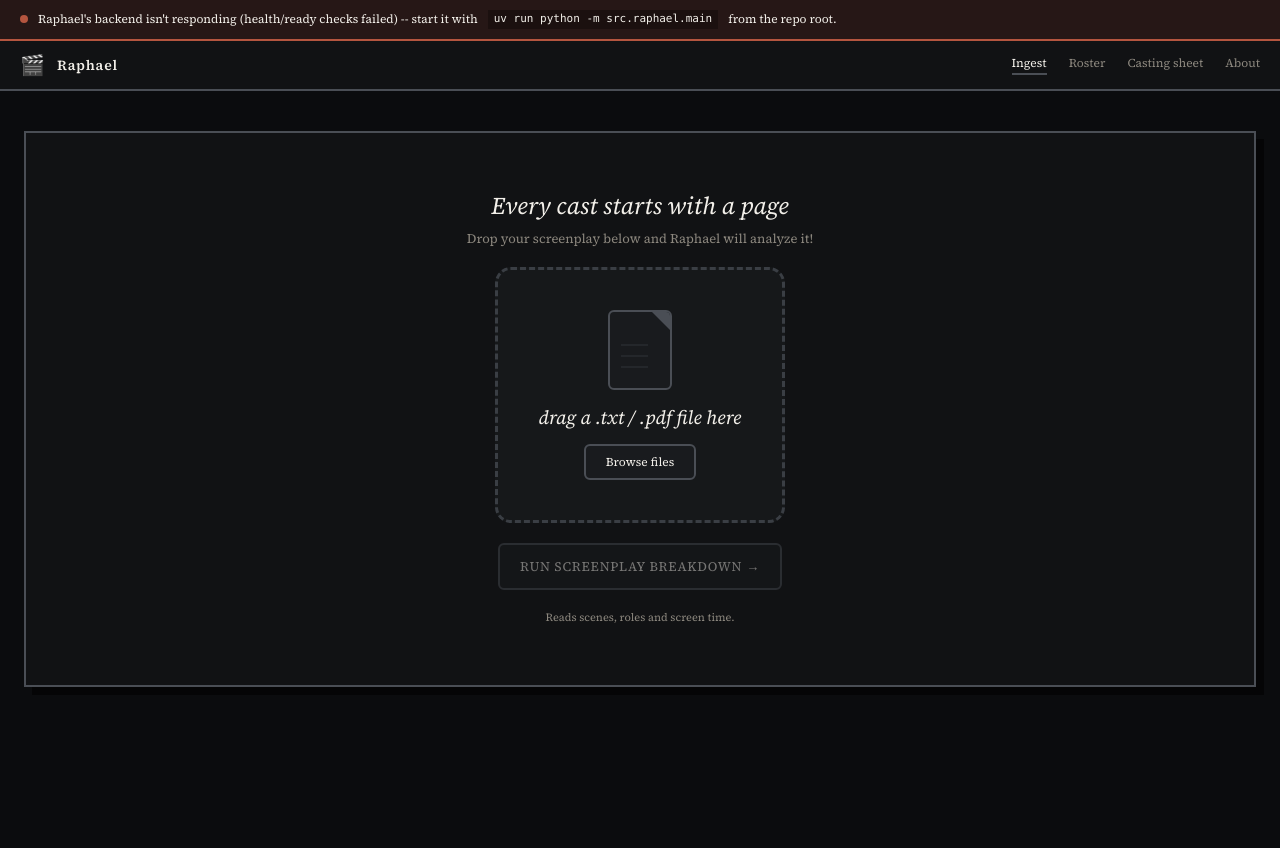
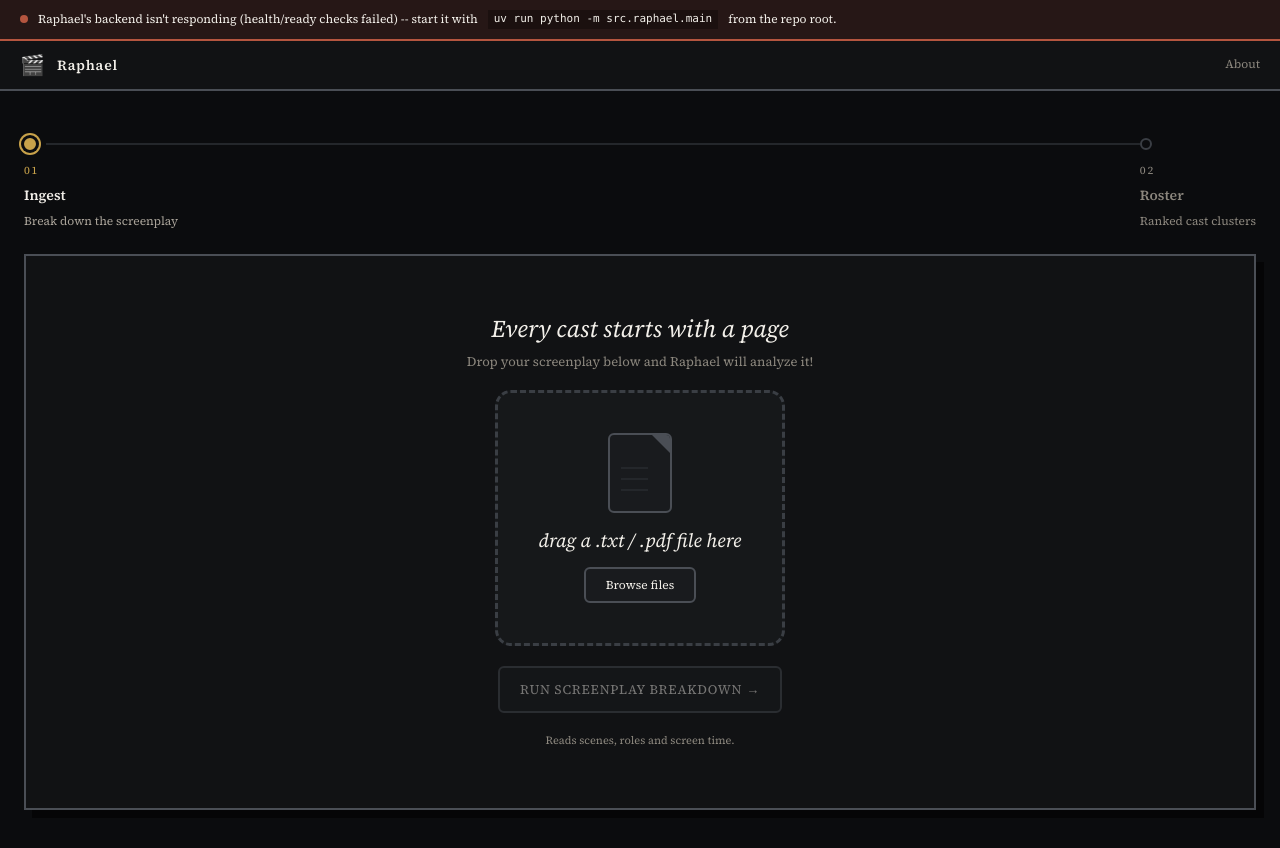
Before and after one commit to cskrishna9306/Raphael, a React (Vite) app in the folder frontend/: page / in a window 1280 px wide. Shown: the top 848 px of the page. Before the commit the page ends 800 px from the top, so only its background shows below. Built offline with nearby package versions, Linux system fonts and the light colour scheme; no server answers.

Commit message:
feat(frontend): Introduce a roadmap navbar. discard the ingest, roster tabs

```diff
--- a/frontend/src/App.tsx
+++ b/frontend/src/App.tsx
@@ -3,7 +3,6 @@ import { AppStateProvider } from "./state/AppStateContext"
 import { AppShell } from "./components/layout/AppShell"
 import { IngestPage } from "./pages/IngestPage"
 import { RosterPage } from "./pages/RosterPage"
-import { CastingSheetPage } from "./pages/CastingSheetPage"
 import { AboutPage } from "./pages/AboutPage"
 
 export default function App() {
@@ -14,7 +13,6 @@ export default function App() {
           <Routes>
             <Route path="/" element={<IngestPage />} />
             <Route path="/roster" element={<RosterPage />} />
-            <Route path="/casting-sheet" element={<CastingSheetPage />} />
             <Route path="/about" element={<AboutPage />} />
           </Routes>
         </AppShell>
--- a/frontend/src/components/layout/AppShell.module.css
+++ b/frontend/src/components/layout/AppShell.module.css
@@ -6,6 +6,9 @@
 
 .main {
   flex: 1;
+  display: flex;
+  flex-direction: column;
+  gap: 24px;
   max-width: 1280px;
   width: 100%;
   margin: 0 auto;
--- a/frontend/src/components/layout/AppShell.tsx
+++ b/frontend/src/components/layout/AppShell.tsx
@@ -1,6 +1,7 @@
 import type { ReactNode } from "react"
 import { useBackendStatus } from "../../hooks/useBackendStatus"
 import { NavBar } from "./NavBar"
+import { RoadmapStages } from "./RoadmapStages"
 import { StatusBanner } from "./StatusBanner"
 import styles from "./AppShell.module.css"
 
@@ -11,7 +12,10 @@ export function AppShell({ children }: { children: ReactNode }) {
     <div className={styles.shell}>
       <StatusBanner status={backendStatus} />
       <NavBar />
-      <main className={styles.main}>{children}</main>
+      <main className={styles.main}>
+        <RoadmapStages />
+        {children}
+      </main>
     </div>
   )
 }
--- a/frontend/src/components/layout/NavBar.tsx
+++ b/frontend/src/components/layout/NavBar.tsx
@@ -2,12 +2,7 @@ import { NavLink } from "react-router-dom"
 import { useAppState } from "../../state/AppStateContext"
 import styles from "./NavBar.module.css"
 
-const NAV_ITEMS = [
-  { to: "/", label: "Ingest", end: true },
-  { to: "/roster", label: "Roster" },
-  { to: "/casting-sheet", label: "Casting sheet" },
-  { to: "/about", label: "About" },
-]
+const NAV_ITEMS = [{ to: "/about", label: "About" }]
 
 export function NavBar() {
   const { screenplay } = useAppState()
@@ -26,7 +21,6 @@ export function NavBar() {
           <NavLink
             key={item.to}
             to={item.to}
-            end={item.end}
             className={({ isActive }) => (isActive ? styles.linkActive : styles.link)}
           >
             {item.label}
--- /dev/null
+++ b/frontend/src/components/layout/RoadmapStages.module.css
@@ -0,0 +1,124 @@
+.roadmap {
+  display: grid;
+  grid-template-columns: 1fr auto;
+  list-style: none;
+  margin: 0;
+  padding: 6px 0 0;
+}
+
+.stage {
+  min-width: 0;
+}
+
+.stageInner {
+  display: flex;
+  flex-direction: column;
+  gap: 7px;
+  text-decoration: none;
+  color: inherit;
+}
+
+.track {
+  display: flex;
+  align-items: center;
+  height: 14px;
+  margin-bottom: 5px;
+}
+
+/* Connector rule running right from this stage's node to the next one. */
+.track::after {
+  content: "";
+  flex: 1;
+  height: 2px;
+  background: var(--color-track);
+}
+
+.stage:last-child .track::after {
+  display: none;
+}
+
+.stageAdvanced .track::after {
+  background: var(--color-accent);
+}
+
+.node,
+.nodeReached {
+  width: 12px;
+  height: 12px;
+  flex: none;
+  border-radius: 999px;
+  border: 2px solid var(--color-border-soft);
+  background: var(--color-bg);
+  margin-right: 10px;
+}
+
+.nodeReached {
+  border-color: var(--color-accent);
+  background: var(--color-accent);
+}
+
+.stage[aria-current="step"] .nodeReached {
+  box-shadow:
+    0 0 0 3px var(--color-bg),
+    0 0 0 5px var(--color-accent);
+}
+
+.number {
+  font-size: 11px;
+  letter-spacing: 0.16em;
+  text-transform: uppercase;
+  color: var(--color-text-faint);
+}
+
+.stage[aria-current="step"] .number {
+  color: var(--color-accent);
+}
+
+.label {
+  font-size: 14px;
+  font-weight: 600;
+  color: var(--color-text-faint);
+}
+
+.stageReached .label {
+  color: var(--color-text);
+}
+
+.body {
+  font-size: 12px;
+  line-height: 1.5;
+  color: var(--color-text-muted);
+}
+
+.stageInner:hover .label {
+  color: var(--color-text);
+}
+
+.stageLocked .stageInner {
+  cursor: default;
+}
+
+.stageLocked .label,
+.stageLocked .body,
+.stageLocked .stageInner:hover .label {
+  color: var(--color-text-faint);
+}
+
+@media (max-width: 480px) {
+  .roadmap {
+    padding-top: 2px;
+  }
+
+  .label {
+    font-size: 13px;
+  }
+
+  .body {
+    font-size: 11px;
+  }
+
+  .node,
+  .nodeReached {
+    margin-right: 8px;
+  }
+}
--- /dev/null
+++ b/frontend/src/components/layout/RoadmapStages.tsx
@@ -0,0 +1,58 @@
+import { NavLink, useLocation } from "react-router-dom"
+import { useAppState } from "../../state/AppStateContext"
+import styles from "./RoadmapStages.module.css"
+
+const STAGES = [
+  { to: "/", number: "01", label: "Ingest", body: "Break down the screenplay" },
+  { to: "/roster", number: "02", label: "Roster", body: "Ranked cast clusters" },
+]
+
+export function RoadmapStages() {
+  const { pathname } = useLocation()
+  const { report } = useAppState()
+
+  const activeIndex = STAGES.findIndex((stage) => stage.to === pathname)
+  if (activeIndex === -1) return null
+
+  return (
+    <ol className={styles.roadmap}>
+      {STAGES.map((stage, index) => {
+        const isCurrent = index === activeIndex
+        const isReached = index <= activeIndex
+        const isLocked = stage.to === "/roster" && !report
+
+        const content = (
+          <>
+            <div className={styles.track}>
+              <span className={isReached ? styles.nodeReached : styles.node} />
+            </div>
+            <div className={styles.number}>{stage.number}</div>
+            <div className={styles.label}>{stage.label}</div>
+            <div className={styles.body}>{stage.body}</div>
+          </>
+        )
+
+        const classNames = [
+          styles.stage,
+          isReached ? styles.stageReached : "",
+          index < activeIndex ? styles.stageAdvanced : "",
+          isLocked ? styles.stageLocked : "",
+        ]
+
+        return (
+          <li key={stage.to} className={classNames.filter(Boolean).join(" ")} aria-current={isCurrent ? "step" : undefined}>
+            {isLocked ? (
+              <div className={styles.stageInner} aria-disabled="true">
+                {content}
+              </div>
+            ) : (
+              <NavLink to={stage.to} className={styles.stageInner}>
+                {content}
+              </NavLink>
+            )}
+          </li>
+        )
+      })}
+    </ol>
+  )
+}
--- a/frontend/src/pages/CastingSheetPage.module.css
+++ /dev/null
@@ -1,69 +0,0 @@
-.panel {
-  display: flex;
-  flex-direction: column;
-}
-
-.actionsRow {
-  display: flex;
-  align-items: center;
-  justify-content: space-between;
-  flex-wrap: wrap;
-  gap: 10px;
-  padding: 14px 20px;
-  border-bottom: 2px dashed var(--color-border-dashed);
-  background: var(--color-panel-alt);
-  font-size: 12px;
-  color: var(--color-text-faint);
-  text-transform: capitalize;
-}
-
-.tableWrap {
-  overflow-x: auto;
-}
-
-.table {
-  width: 100%;
-  border-collapse: collapse;
-  font-size: 13px;
-}
-
-.table th,
-.table td {
-  text-align: left;
-  padding: 12px 20px;
-  border-bottom: 1px solid var(--color-border-dashed);
-  vertical-align: top;
-}
-
-.table th {
-  font-size: 11px;
-  letter-spacing: 0.1em;
-  text-transform: uppercase;
-  color: var(--color-text-faint);
-  font-weight: 600;
-}
-
-.roleCell {
-  text-transform: capitalize;
-  color: var(--color-text-muted);
-}
-
-.rationaleCell {
-  color: var(--color-text-muted);
-  max-width: 360px;
-}
-
-@media (max-width: 700px) {
-  .actionsRow {
-    padding: 12px 16px;
-  }
-
-  .table th,
-  .table td {
-    padding: 10px 14px;
-  }
-
-  .rationaleCell {
-    max-width: 220px;
-  }
-}
--- a/frontend/src/pages/CastingSheetPage.tsx
+++ /dev/null
@@ -1,69 +0,0 @@
-import { useState } from "react"
-import { Link } from "react-router-dom"
-import { useAppState } from "../state/AppStateContext"
-import { Panel } from "../components/common/Panel"
-import { EmptyState } from "../components/common/EmptyState"
-import { Button } from "../components/common/Button"
-import { RiskBadge } from "../components/common/RiskBadge"
-import { ClusterTabs } from "../components/roster/ClusterTabs"
-import { riskAssessmentFor } from "../utils/rosterGrouping"
-import { formatChemistryScore } from "../utils/format"
-import { downloadReportAsJson } from "../utils/exportReport"
-import styles from "./CastingSheetPage.module.css"
-
-export function CastingSheetPage() {
-  const { report } = useAppState()
-  const [activeIndex, setActiveIndex] = useState(0)
-
-  if (!report || report.recommendations.length === 0) {
-    return (
-      <EmptyState title="No casting sheet yet">
-        <p>Run a screenplay through the ingest flow to generate a sheet here.</p>
-        <Link to="/">
-          <Button variant="primary">Go to Ingest →</Button>
-        </Link>
-      </EmptyState>
-    )
-  }
-
-  const recommendation = report.recommendations[Math.min(activeIndex, report.recommendations.length - 1)]
-
-  return (
-    <Panel className={styles.panel}>
-      <ClusterTabs recommendations={report.recommendations} activeIndex={activeIndex} onSelect={setActiveIndex} />
-      <div className={styles.actionsRow}>
-        <span className={styles.scoreLabel}>
-          chemistry {formatChemistryScore(recommendation.cluster.chemistry_score)} · {recommendation.cluster.strength}
-        </span>
-        <Button onClick={() => downloadReportAsJson(report)}>Export sheet</Button>
-      </div>
-      <div className={styles.tableWrap}>
-        <table className={styles.table}>
-          <thead>
-            <tr>
-              <th>Character</th>
-              <th>Role</th>
-              <th>Candidate</th>
-              <th>Fit rationale</th>
-              <th>Risk</th>
-            </tr>
-          </thead>
-          <tbody>
-            {recommendation.cluster.selections.map((selection) => {
-              const risk = riskAssessmentFor(selection.candidate.name, recommendation.top_risks)
-              return (
-                <tr key={selection.character.name}>
-                  <td>{selection.character.name}</td>
-                  <td className={styles.roleCell}>{selection.character.role_presence}</td>
-                  <td>{selection.candidate.name}</td>
-                  <td className={styles.rationaleCell}>{selection.candidate.fit_rationale ?? "—"}</td>
-                  <td>{risk ? <RiskBadge level={risk.risk_level} /> : "—"}</td>
-                </tr>
-              )
-            })}
-          </tbody>
-        </table>
-      </div>
-    </Panel>
-  )
-}
--- a/frontend/src/state/AppStateContext.tsx
+++ b/frontend/src/state/AppStateContext.tsx
@@ -13,9 +13,8 @@ const AppStateContext = createContext<AppState | null>(null)
 
 /**
  * Holds the two pieces of state produced by the pipeline (the Screenplay
- * from /analyze, the RecommendationReport from /recommend) so the Roster and
- * Casting sheet pages can read them without re-fetching or prop-drilling
- * through the router.
+ * from /analyze, the RecommendationReport from /recommend) so the Roster page
+ * can read them without re-fetching or prop-drilling through the router.
  */
 export function AppStateProvider({ children }: { children: ReactNode }) {
   const [screenplay, setScreenplay] = useState<Screenplay | null>(null)
```
Also changed, not shown: 1 other file (tests, documents, lock files or other folders).
